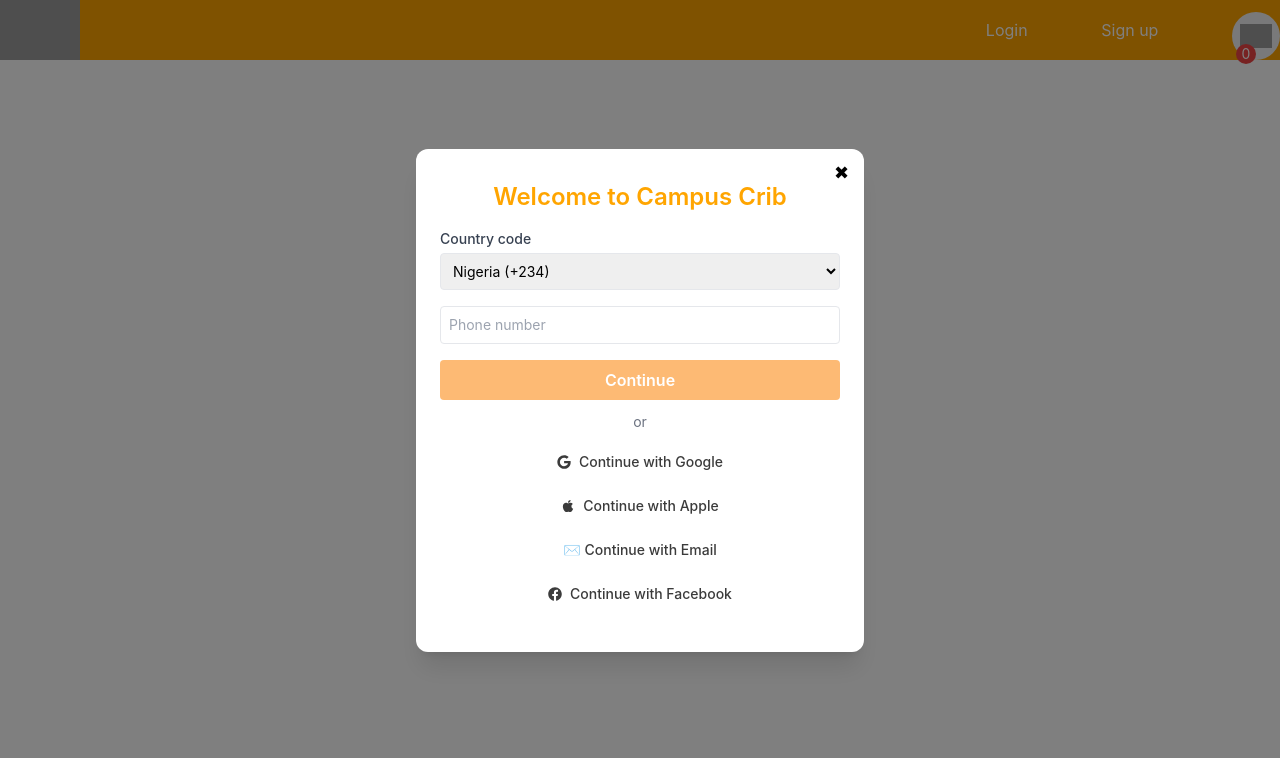
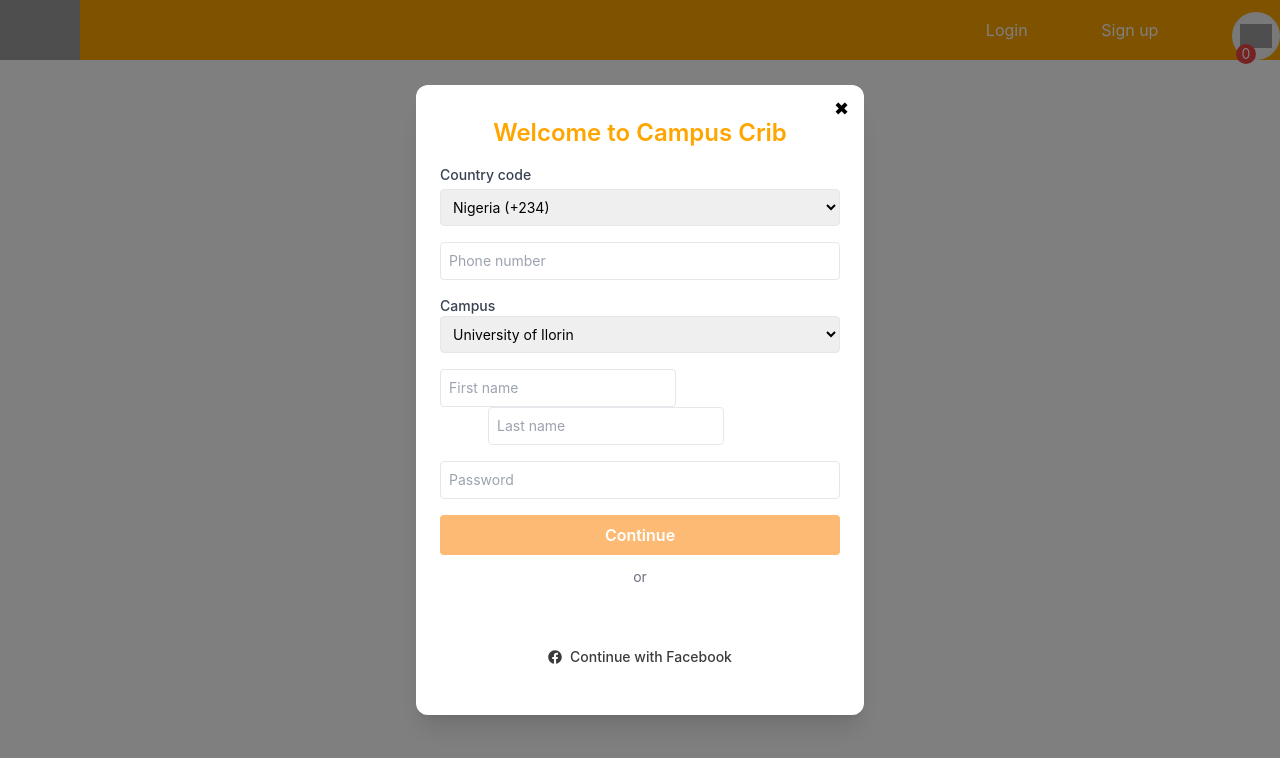
Before and after one commit to Visasquatch/my-campus-crib, a React (Create React App) app: page /signup in a window 1280 px wide. Shown: the top 758 px of the page. Built offline with nearby package versions, Linux system fonts and the light colour scheme; grey boxes are pictures that could not be loaded.

Commit message:
Signup with Google

```diff
--- a/src/components/header.jsx
+++ b/src/components/header.jsx
@@ -22,6 +22,11 @@
     localStorage.setItem('google_user', JSON.stringify(userData));
     setShowLogin(false);
   };
+  const handleSignupSuccess = (userData) => {
+    setUser(userData);
+    localStorage.setItem('google_user', JSON.stringify(userData));
+    setShowSignup(false);
+  };
 
   const handleLogout = () => {
     setUser(null);
@@ -42,7 +47,7 @@
       <section className="button-container flex items-center ml-auto space-x-4">
         {user ? (
           <>
-            <span className="user-name mr-4">Hi, {user.name || user.given_name || user.email}</span>
+            <span className="user-name mr-4 text-xl">Hi, {user.name || user.given_name || user.email}</span>
             <button
               onClick={handleLogout}
               className="logout-button bg-red-500 text-white px-3 py-1 rounded"
@@ -69,7 +74,7 @@
             {showSignup && (
               <div className="modal">
                 <div className="modal-content">
-                  <Signup onClose={() => setShowSignup(false)} />
+                  <Signup onClose={() => setShowSignup(false)} onSignupSuccess={handleSignupSuccess} />
                 </div>
               </div>
             )}
--- a/src/components/searchbar.jsx
+++ b/src/components/searchbar.jsx
@@ -47,11 +47,12 @@
         placeholder="Search by University"
       />
       <div className="search-icon">
+        <button>
         <img
           src="https://img.icons8.com/?size=100&id=7695&format=png&color=000000"
           alt="Search Icon"
           style={{ width: "20px", height: "20px" }}
-        />
+        /></button>
       </div>
 
       {dropdownVisible && (
--- a/src/pages/login.jsx
+++ b/src/pages/login.jsx
@@ -9,8 +9,18 @@
 
 const Login = ({ onClose, onLoginSuccess }) => {
  const [phone, setPhone] = useState("");
+   const [fName, setfName] = useState('');
+   const [lName, setlName] = useState('');
+   const [password, setPassword] = useState('');
   const [showForgotP, setShowForgotP] = useState(false);
   const socialBtn = "w-full flex items-center justify-center gap-2 border py-2 rounded-lg mb-2 hover:bg-gray-100 text-sm font-medium ";
+   const [formData, setFormData] = useState({
+      fName: '',
+      lName: '',
+      phone: '',
+      email: '',
+      password: ''
+    });
 
   const onSuccess = (credentialResponse) => {
     const token = credentialResponse?.credential;
@@ -74,11 +84,21 @@
     type="tel"
     placeholder="Phone number"
     value={phone}
-                  onChange={(e) => setPhone(e.target.value)}
-                  className="w-full border p-2 rounded"
-                />
+  onChange={(e) => {
+    const input = e.target.value;
+  if (/^\d{0,11}$/.test(input)) {
+    setPhone(input);}
+  }}
+  className="w-full border p-2 rounded"/>
 </div>
-
+<div className="mb-4 text-sm">
+  <input
+    type="password"
+    placeholder="Password"
+    value={formData.password}
+  onChange={(e) => setFormData({...formData, password: e.target.value})}
+  className="w-full border p-2 rounded"/>
+</div>
               <button className="w-full bg-orange-300 text-white py-2 rounded font-semibold hover:bg-orange-400">
                 Continue
               </button>
--- a/src/pages/logout.jsx
+++ b/src/pages/logout.jsx
@@ -1,14 +1,11 @@
 import { googleLogout } from '@react-oauth/google';
-import { useNavigate } from 'react-router-dom';
 
 function Logout() {
-  const navigate = useNavigate();
 
   const handleLogout = () => {
     googleLogout();
     localStorage.removeItem('google_token');
     console.log('Logout successful!');
- //   navigate('/login'); // or wherever you wanna send them
   };
 
   return (
--- a/src/pages/signup.jsx
+++ b/src/pages/signup.jsx
@@ -1,15 +1,39 @@
 import React, { useState } from "react";
 import { GoogleOAuthProvider, GoogleLogin } from '@react-oauth/google';
-import { FaGoogle, FaApple, FaFacebook } from "react-icons/fa";
+import { FaFacebook } from "react-icons/fa";
+import { jwtDecode } from 'jwt-decode';
 import '../App.css';
-import Login from "./login";
-import { Link } from "react-router-dom";
 
-const Signup = ({ onClose }) => {
+const clientId = '336853841874-iifgh60gkvfmaehnu00252rolgr24os2.apps.googleusercontent.com';
+const Signup = ({ onClose, onSignupSuccess }) => {
   const [phone, setPhone] = useState("");
-  const [showSignup, setShowSignup] = useState(true);
+  const [showSignup] = useState(true);
   const socialBtn = "w-full flex items-center justify-center gap-2 border py-2 rounded-lg mb-2 hover:bg-gray-100 text-sm font-medium";
+  const [formData, setFormData] = useState({
+    fName: '',
+    lName: '',
+    phone: '',
+    email: '',
+    password: ''
+  });
 
+ const onSuccess = (credentialResponse) => {
+    const token = credentialResponse?.credential;
+    if (!token || typeof token !== 'string') {
+      console.error("No valid credential token found!");
+      return;
+    }
+    const decoded = jwtDecode(token);
+    console.log("SIGNUP SUCCESS! Current user: ", decoded);
+    localStorage.setItem('google_token', token);
+    localStorage.setItem('google_user', JSON.stringify(decoded));
+
+    if (onSignupSuccess) onSignupSuccess(decoded);
+    onClose();
+  };
+  const onFailure = () => {
+    console.log("LOGIN FAILED!");
+  };
 
   return (
     showSignup &&(
@@ -55,29 +79,72 @@
     type="tel"
     placeholder="Phone number"
     value={phone}
-    onChange={(e) => setPhone(e.target.value)}
-    className="w-full border p-2 rounded"
-  />
+  onChange={(e) => {
+    const input = e.target.value;
+  if (/^\d{0,11}$/.test(input)) {
+    setPhone(input);}
+  }}
+  className="w-full border p-2 rounded"/>
 </div>
 
+<div className="mb-4 text-black text-sm">
+  <label className="block text-sm font-medium text-gray-700">
+    Campus </label>
+    <select className="w-full border p-2 rounded">
+    <option value="University of Ilorin">University of Ilorin</option>
+  <option value="University of Lagos">University of Lagos</option>
+  <option value="University of Ibadan">University of Ibadan</option>
+  <option value="University of Abuja">University of Abuja</option>
+  <option value="University of Benin">University of Benin</option>
+  <option value="Obafemi Awolowo University">Obafemi Awolowo University</option>
+  <option value="Olabisi Olabanjo University">Olabisi Olabanjo University</option>
+  <option value="Ahmadu Bello University">Ahmadu Bello University</option>
+  <option value="Federal University of Technology Akure">Federal University of Technology Akure</option>
+  <option value="Lagos State University">Lagos State University</option>
+  <option value="Kwara State University">Kwara State University</option>
+  <option value="Nigerian Defence Academy">Nigerian Defence Academy</option>
+  <option value="University of Nigeria Nsukka">University of Nigeria Nsukka</option>
+  </select>
+  </div>
 
+<div className="mb-4 text-sm">
+<input
+  type="text"
+  placeholder="First name"
+  value={formData.fName}
+  onChange={(e) => setFormData({...formData, fName: e.target.value})}
+  className=" border p-2 rounded"/>
+
+  <input
+  type="text"
+  placeholder="Last name"
+  value={formData.lName}
+  onChange={(e) => setFormData({...formData, lName: e.target.value})}
+  className="ml-12 border p-2 rounded"/>
+</div>
+
+<div className="mb-4 text-sm">
+  <input
+    type="password"
+    placeholder="Password"
+    value={formData.password}
+  onChange={(e) => setFormData({...formData, password: e.target.value})}
+  className="w-full border p-2 rounded"/>
+</div>
         <button className="w-full bg-orange-300 text-white py-2 rounded font-semibold hover:bg-orange-400">
           Continue
         </button>
 
         <p className="text-center my-3 text-gray-500 text-sm">or</p>
 
-        <button className= {socialBtn}>
-        <FaGoogle /> Continue with Google
-        </button>
-
-        <button className= {socialBtn}>
-       <FaApple/> Continue with Apple
-        </button>
-
-        <button className= {socialBtn}>
-          ✉️ Continue with Email
-        </button>
+        <GoogleOAuthProvider clientId={clientId}>
+              <GoogleLogin
+                onSuccess={onSuccess}
+                onFailure={onFailure}
+                cookiePolicy={'single_host_origin'}
+                isSignedIn={true}
+              />
+                      </GoogleOAuthProvider>
 
         <button className= {socialBtn}>
    <FaFacebook/>Continue with Facebook
```
Lines whose indentation alone changed are shown as unchanged.
